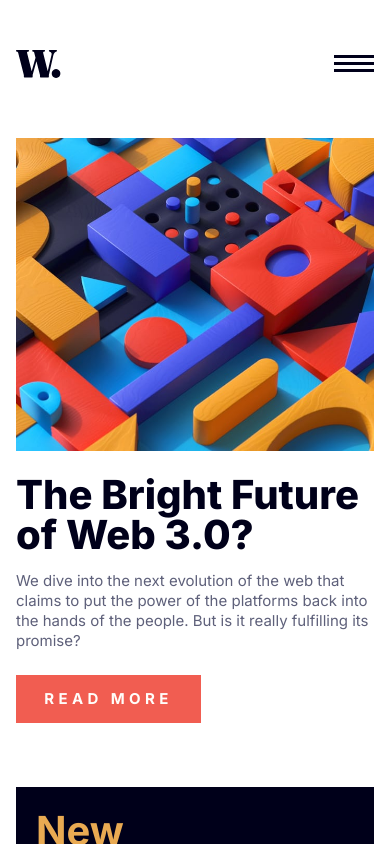
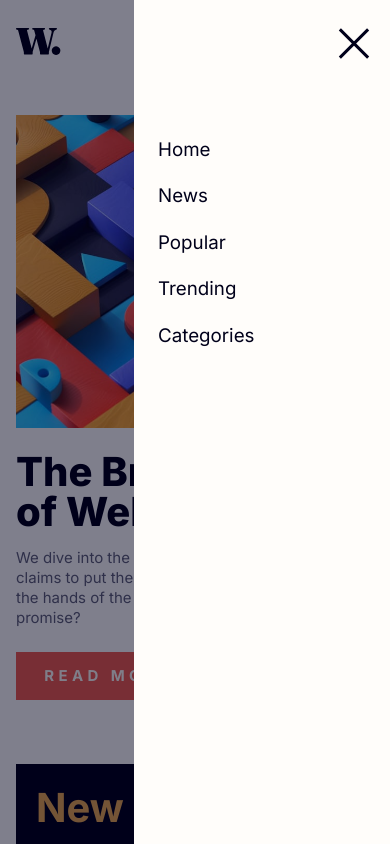
Before and after one commit to CodeVee/news-homepage, a Vue app: page / in a window 390 px wide. Both pictures are taken after a click on the button 354 px from the left and 63 px from the top of the page. Shown: the top 844 px of the page. Built offline with nearby package versions, Linux system fonts and the light colour scheme.

Commit message:
added mobile menu

```diff
--- a/src/App.vue
+++ b/src/App.vue
@@ -1,18 +1,19 @@
 <script setup lang="ts">
 import BannerGrid from "./components/BannerGrid.vue";
+import MobileNav from "./components/MobileNav.vue";
 import NavBar from "./components/NavBar.vue";
 import NewsBox from "./components/NewsBox.vue";
 </script>
 
 <template>
-  <div class="wrapper lg:w-[111rem] mx-auto px-[1.6rem] lg:px-0 lg:pt-36">
+  <div class="wrapper lg:w-[111rem] mx-auto px-[1.6rem] lg:px-0 lg:pt-36 relative">
     <header class="mb-24">
-      <NavBar />
+      <NavBar @show="displayMenu"/>
     </header>
 
     <main>
       <BannerGrid />
-      <div class="grid lg:grid-cols-3 gap-[3.2rem] lg:gap-12 mb-32 lg:mb-48">
+      <div class="grid lg:grid-cols-3 gap-[3.2rem] lg:gap-12 pb-32 lg:pb-48">
         <NewsBox v-for="news in feed" :key="news.id" :img="news.img">
           <template #id>
             {{news.id}}
@@ -26,14 +27,26 @@ import NewsBox from "./components/NewsBox.vue";
         </NewsBox>
       </div>
     </main>
+    <div v-show="showMenu" class="absolute h-full w-full left-0 top-0">
+      <div class="flex lg:hidden h-full w-full ">
+        <div class="bg-blue-vdark opacity-50 h-full flex-1"></div>
+        <MobileNav @hide="hideMenu"/>
+      </div>
+    </div>
   </div>
 </template>
 
-<style scoped></style>
-
 <script lang="ts">
 export default {
-  components: { NavBar, BannerGrid, NewsBox },
+  components: { NavBar, BannerGrid, NewsBox, MobileNav },
+  methods: {
+    displayMenu() {
+      this.showMenu = true;
+    },
+    hideMenu() {
+      this.showMenu = false;
+    }
+  },
   data() {
     return {
       feed: [...newsFeed],
--- a/src/components/BannerGrid.vue
+++ b/src/components/BannerGrid.vue
@@ -39,7 +39,3 @@ export default {
     name: 'BannerGrid'
 }
 </script>
-
-<style scoped>
-
-</style>
--- /dev/null
+++ b/src/components/MobileNav.vue
@@ -0,0 +1,26 @@
+<template>
+    <div class="bg-white-off pl-[2.4rem] pr-8 pt-11 w-[25.6rem] flex flex-col">
+        <button class="mb-32 self-end" @click="hideMenu">
+            <img src="src/assets/images/icon-menu-close.svg" alt="menu-close">
+        </button>
+        <ul class="flex flex-col gap-[2.4rem]">
+            <li><a class="font-normal text-3xl text-blue-vdark" href="#">Home</a></li>
+            <li><a class="font-normal text-3xl text-blue-vdark" href="#">News</a></li>
+            <li><a class="font-normal text-3xl text-blue-vdark" href="#">Popular</a></li>
+            <li><a class="font-normal text-3xl text-blue-vdark" href="#">Trending</a></li>
+            <li><a class="font-normal text-3xl text-blue-vdark" href="#">Categories</a></li>
+        </ul>
+    </div>
+</template>
+
+<script lang="ts">
+export default {
+    name: 'MobileNav',
+    emits: ['hide'],
+    methods: {
+        hideMenu() {
+            this.$emit('hide');
+        }
+    }
+}
+</script>
--- a/src/components/NavBar.vue
+++ b/src/components/NavBar.vue
@@ -1,7 +1,7 @@
 <template>
-    <nav class="flex justify-between items-center mt-20 lg:mt-0">
+    <nav class="flex justify-between items-center pt-11 lg:pt-0">
         <img class="w-[4.5rem] lg:w-24" src="../assets/images/logo.svg" alt="logo">
-        <button class="lg:hidden" >
+        <button class="lg:hidden" @click="showMenu" >
             <img src="src/assets/images/icon-menu.svg" alt="menu">
         </button>
 
@@ -17,10 +17,12 @@
 
 <script lang="ts">
 export default {
-    name: 'NavBar'
+    name: 'NavBar',
+    emits: ['show'],
+    methods: {
+        showMenu() {
+            this.$emit('show');
+        }
+    }
 }
 </script>
-
-<style scoped>
-
-</style>
--- a/src/components/NewsBox.vue
+++ b/src/components/NewsBox.vue
@@ -23,5 +23,3 @@ export default {
   }
 };
 </script>
-
-<style lang="scss" scoped></style>
```
